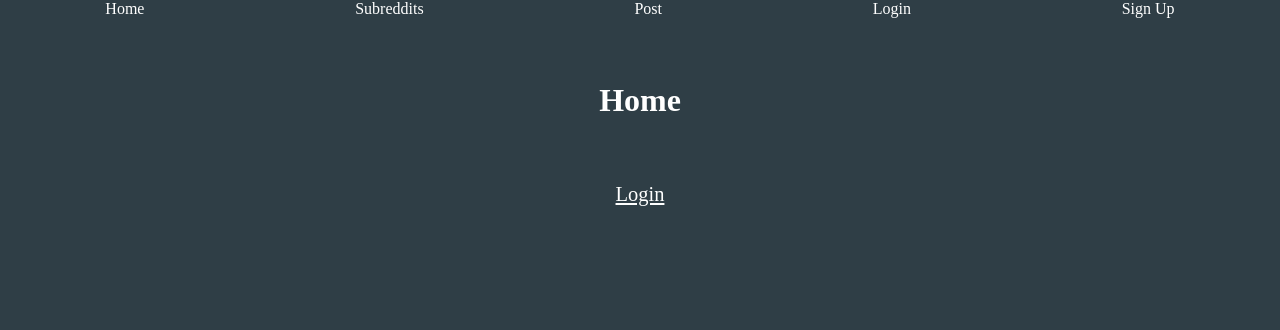
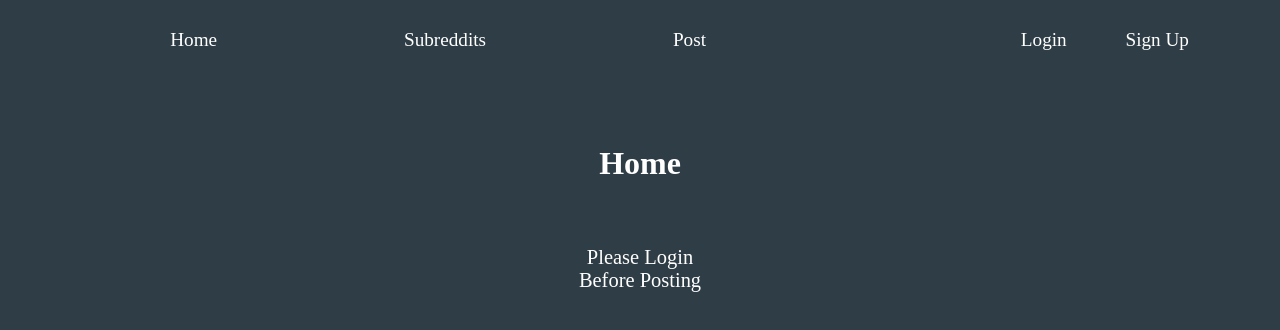
Before and after one commit to LucasDowlen/PostingWebsite, a Vue app: page / in a window 1280 px wide. Shown: the top 330 px of the page. Built offline with nearby package versions, Linux system fonts and the light colour scheme; no server answers; what vuefire would draw is missing.

Commit message:
Tweaked the Header and CSS styles.

```diff
--- a/src/App.vue
+++ b/src/App.vue
@@ -1,7 +1,8 @@
 <template>
   <div id="app">
-    <Header :user='user' v-on:userUpdated="updateUser"/>
+    <Header :user='user' v-on:userUpdated="updateUser" ref="header"/>
     <router-view :user='user'/>
+<!--    third to get [v-on:callLogin="this.callLogin()"]-->
   </div>
 </template>
 
@@ -50,7 +51,12 @@ export default {
       // console.log(updatedUsername);
       console.log(`Updating User..(${updatedUsername})`);
       this.user = updatedUsername;
-    }
+    },
+    //
+    // callLogin() { //second to get
+    //   console.log("this");
+    //   this.$refs.header.Login();
+    // }
   }
 }
 </script>
--- a/src/components/Header.vue
+++ b/src/components/Header.vue
@@ -1,22 +1,26 @@
 <template>
     <div>
-        <ul>
+        <div>
+          <ul class="left-nav-part">
             <router-link to="/" class="routerLink"> Home </router-link>
             <router-link to="/posts" class="routerLink" > Subreddits </router-link>
             <router-link to="/create-post" class="routerLink" > Post </router-link>
+          </ul>
 
-            <div class="routerLink" v-if="user === ''" @click="this.Login"> Login </div>
-            <div class="routerLink" v-else> {{ user }} </div>
+          <ul class="right-nav-part">
+            <div class="routerLink right-nav" v-if="user === ''" @click="this.Login"> Login </div>
+            <div class="routerLink right-nav" v-else> {{ user }} </div>
 
             <div class="routerLink" @click="this.CreateAccount" v-if="user === ''"> Sign Up </div>
             <div v-else class="routerLink"> Sign Out </div>
+          </ul>
             <!-- create signout function -->
 
             <!-- <li>Home</li>
             <li>Subreddits</li>
             <li>Post</li>
             <li>Login</li> -->
-        </ul>
+        </div>
 
         <Login v-if="loggingIn" class="loginComponent"> Login </Login>
         <CreateAccount v-if="creatingAccount" class="newAccountComponent"> Sign Up </CreateAccount>
@@ -90,15 +94,41 @@
 
 <style scoped>
 
-  ul {
+
+  div div {
     display: flex;
-    justify-content: space-around;
+  }
+
+  div ul {
+    display: flex;
+    /*justify-content: space-around;*/
+
+    margin: 2vw 1vw;
+  }
+
+  div .left-nav-part {
+    margin-left: 6vw;
+  }
+
+  div .left-nav-part .routerLink{
+    margin: 0 7vw;
+  }
+
+  div .right-nav-part .right-nav{
+    margin: 0 4vw 0 15vw;
   }
 
 /* figure out if you can do this without class/id */
   .routerLink{
-      text-decoration: none;
-      color: white;
+    padding: .2em;
+    border-radius: 0.2em;
+    font-size: 1.2em;
+    text-decoration: none;
+    color: white;
+  }
+
+  .routerLink:hover {
+    background: #2c383f;
   }
 
 </style>
--- a/src/views/Home.vue
+++ b/src/views/Home.vue
@@ -2,7 +2,7 @@
     <div>
         <h1>Home</h1>
 
-        <router-link v-if="user === ''" to="/" class="loginLink">Login</router-link>
+        <router-link v-if="user === ''" to="/" class="loginLink">Please Login Before Posting</router-link>
         <h2 v-else> You Are Logged In </h2>
     </div>
 </template>
@@ -13,7 +13,13 @@
 
         props: {
             user: String
-        }
+        },
+
+        // methods: {
+        //   callLogin() {
+        //     this.$parent.$emit('callLogin'); //first to get
+        //   }
+        // }
     }
 </script>
 
@@ -33,11 +39,12 @@
     .loginLink {
       color: white;
       font-size: 1.6vw;
-        width: 8vw;
+      width: 10vw;
       height: 1.4vw;
       display: block;
       margin: 5vw auto 0 auto;
       text-align: center;
+      text-decoration: none;
     }
 
 </style>
```
Lines whose indentation alone changed are shown as unchanged.
